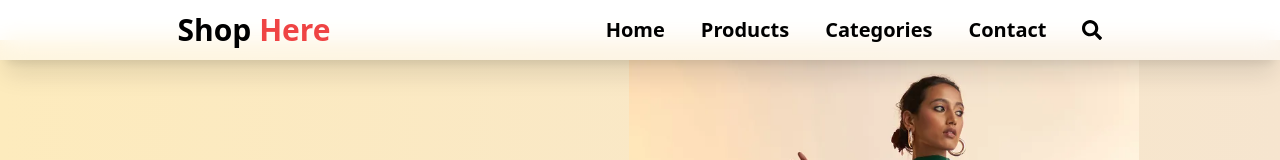
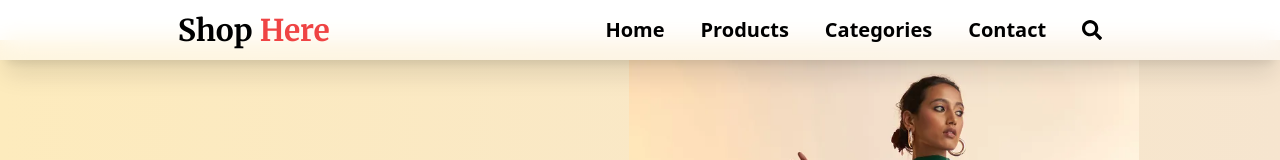
Before and after one commit to aparna0202/Shop-Here, a React (Vite) app: page / in a window 1280 px wide. Shown: the top 160 px of the page. Built offline with nearby package versions, Linux system fonts and the light colour scheme; no server answers.

Commit message:
Final Commit

```diff
--- a/src/Header.tsx
+++ b/src/Header.tsx
@@ -29,7 +29,7 @@ const Header = ({
 
   return (
     <div className="h-[60px] w-full shadow-xl backdrop-blur-md bg-[rgba(255,255,255,0.5)] flex items-center justify-start md:justify-around px-10 fixed">
-      <span className=" text-2xl md:text-3xl font-normal md:font-bold">
+      <span className=" text-2xl font-heading md:text-3xl font-normal md:font-bold">
         Shop <span className="text-red-500">Here</span>
       </span>
       <div className="hidden md:flex md:gap-9 md:text-xl md:font-bold">
```
Also changed, not shown: 5 other files (tests, documents, lock files or other folders).
